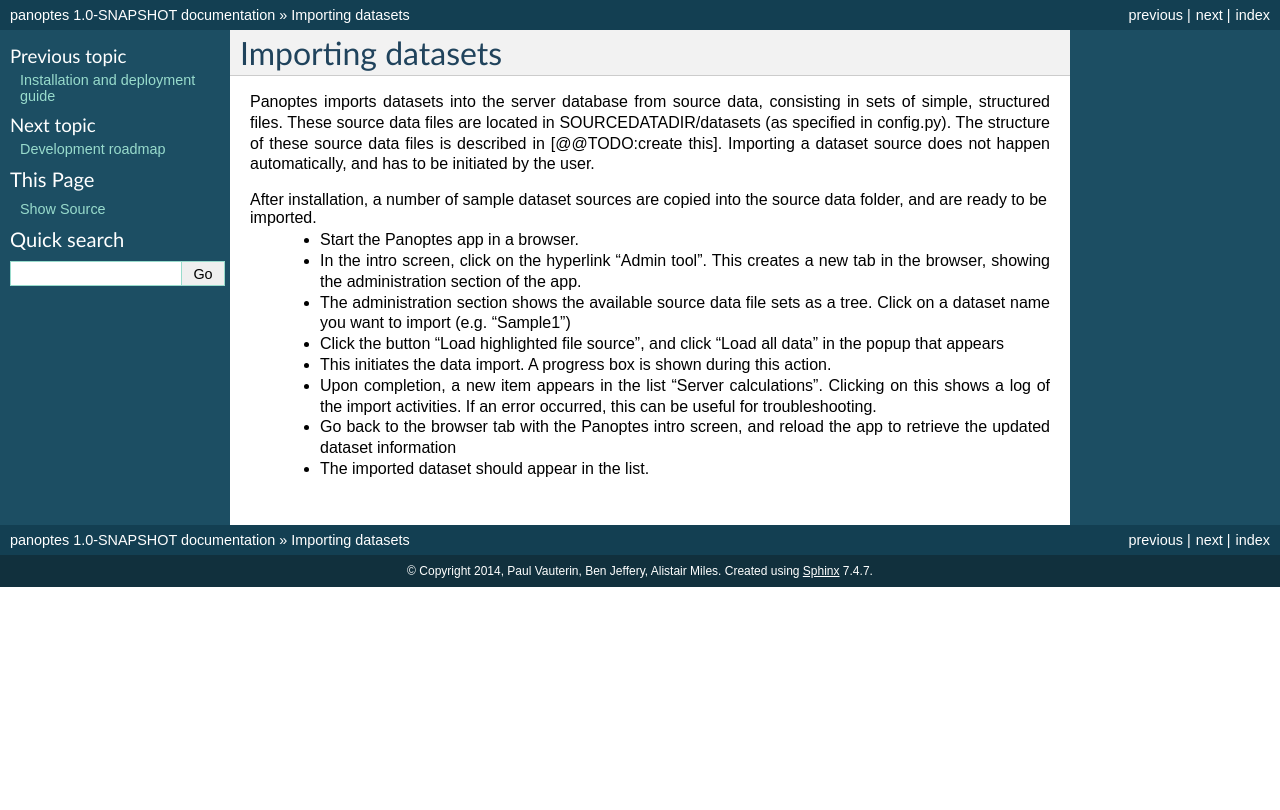
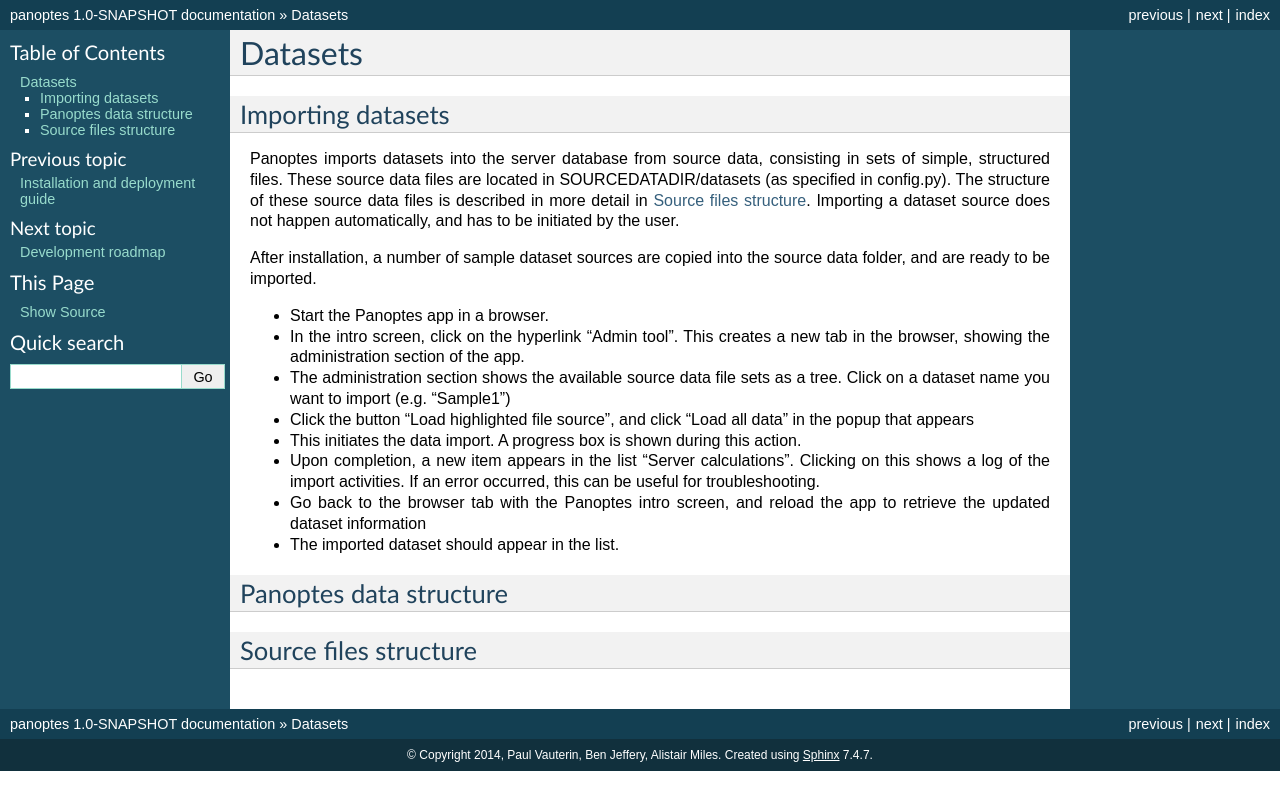
Before and after one commit to cggh/panoptes, a Sphinx documentation site: the page built from documentation/datasets.rst, in a window 1280 px wide. Shown: the top 810 px of the page. Built offline with Sphinx 7.4.7, drawn with Linux system fonts in a browser that asks for light colours.

Commit message:
Update datasets.rst

```diff
--- a/documentation/datasets.rst
+++ b/documentation/datasets.rst
@@ -1,19 +1,28 @@
-Importing datasets
+Datasets
 =============================
 
+Importing datasets
+------------------
 Panoptes imports datasets into the server database from source data, consisting in sets of simple, structured files.
 These source data files are located in SOURCEDATADIR/datasets (as specified in config.py).
-The structure of these source data files is described in [@@TODO:create this].
+The structure of these source data files is described in more detail in `Source files structure`_.
 Importing a dataset source does not happen automatically, and has to be initiated by the user.
 
 After installation, a number of sample dataset sources are copied into the source data folder, and are ready to be imported.
- - Start the Panoptes app in a browser.
- - In the intro screen, click on the hyperlink "Admin tool". This creates a new tab in the browser,
-   showing the administration section of the app.
- - The administration section shows the available source data file sets as a tree. Click on a dataset name you want to import (e.g. "Sample1")
- - Click the button "Load highlighted file source", and click "Load all data" in the popup that appears
- - This initiates the data import. A progress box is shown during this action.
- - Upon completion, a new item appears in the list "Server calculations". Clicking on this shows a log of the import activities.
-   If an error occurred, this can be useful for troubleshooting.
- - Go back to the browser tab with the Panoptes intro screen, and reload the app to retrieve the updated dataset information
- - The imported dataset should appear in the list.
+
+- Start the Panoptes app in a browser.
+- In the intro screen, click on the hyperlink "Admin tool". This creates a new tab in the browser,
+  showing the administration section of the app.
+- The administration section shows the available source data file sets as a tree. Click on a dataset name you want to import (e.g. "Sample1")
+- Click the button "Load highlighted file source", and click "Load all data" in the popup that appears
+- This initiates the data import. A progress box is shown during this action.
+- Upon completion, a new item appears in the list "Server calculations". Clicking on this shows a log of the import activities.
+  If an error occurred, this can be useful for troubleshooting.
+- Go back to the browser tab with the Panoptes intro screen, and reload the app to retrieve the updated dataset information
+- The imported dataset should appear in the list.
+
+Panoptes data structure
+-----------------------
+
+Source files structure
+----------------------
```
